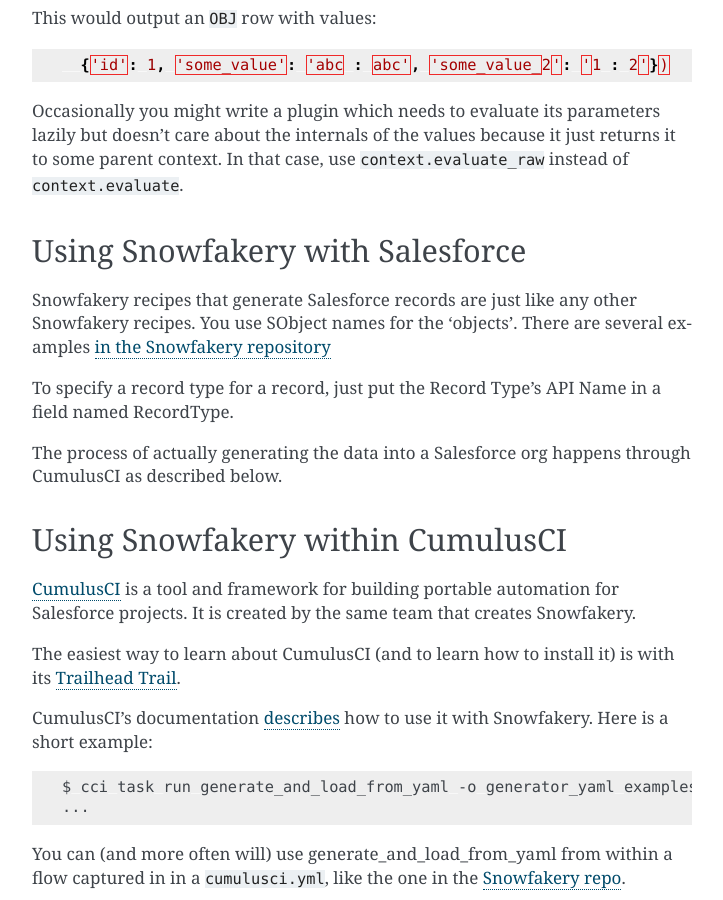
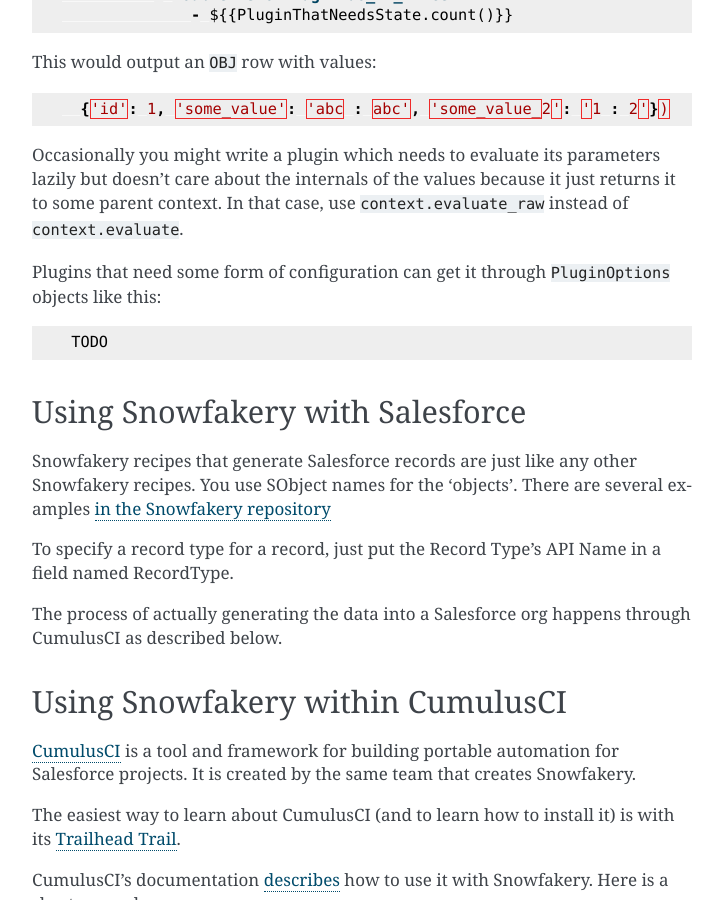
Before and after one commit to SFDO-Tooling/Snowfakery, a Sphinx documentation site: the page built from docs/index.md, in a window 1280 px wide and 900 px high, scrolled down 29118 px. Shown: the whole window, without its empty margins (388-1111 px from the left). Built offline with Sphinx 7.4.7, drawn with Linux system fonts in a browser that asks for light colours.

Commit message:
Start of docs

````diff
--- a/docs/index.md
+++ b/docs/index.md
@@ -1122,9 +1122,9 @@
             reference: Company
 ```
 
-### Built-in Plugins
-
-#### Advanced Math
+## Built-in Plugins
+
+### Advanced Math
 
 Snowfakery has a "Math" plugin which gives you access to all features from Python's
 [`math`](https://docs.python.org/3/library/math.html) module plus
@@ -1151,11 +1151,11 @@
       twelve: ${Math.sqrt}
 ```
 
-#### External datasets
+### External datasets
 
 Snowfakery can incorporate data from external CSV files or databases as datasets.
 
-##### Iterating over CSV datasets
+#### Iterating over CSV datasets
 
 Here is an example of a simple CSV-based dataset:
 
@@ -1213,7 +1213,7 @@
 Person(id=10, Name=Kelly Jones, StreetAddress=420 Kings Ave, City=Burnaby)
 ```
 
-##### Iterating over SQL database datasets
+#### Iterating over SQL database datasets
 
 If the reference to a dataset is a URL instead, Snowfakery will attempt to use
 it as a reference to a database. Out of the box  Snowfakery supports
@@ -1240,7 +1240,7 @@
         table: addresses
 ```
 
-##### Shuffling Data
+#### Shuffling Data
 
 If you would rather the rows be pulled out in random order, you
 have two options. The simplest thing is to shuffle it in your
@@ -1253,7 +1253,7 @@
 ```
 
 
-##### Shuffling data in advance
+#### Shuffling data in advance
 
 If you experience performance or memory usage problems with big datasets,
 you might want to shuffle your data into a random order  before using it
@@ -1371,6 +1371,13 @@
 parameters lazily but doesn't care about the internals of the values
 because it just returns it to some parent context. In that case,
 use `context.evaluate_raw` instead of `context.evaluate`.
+
+Plugins that need some form of configuration can get it
+through `PluginOptions` objects like this:
+
+```
+ TODO
+```
 
 ## Using Snowfakery with Salesforce
 
````
